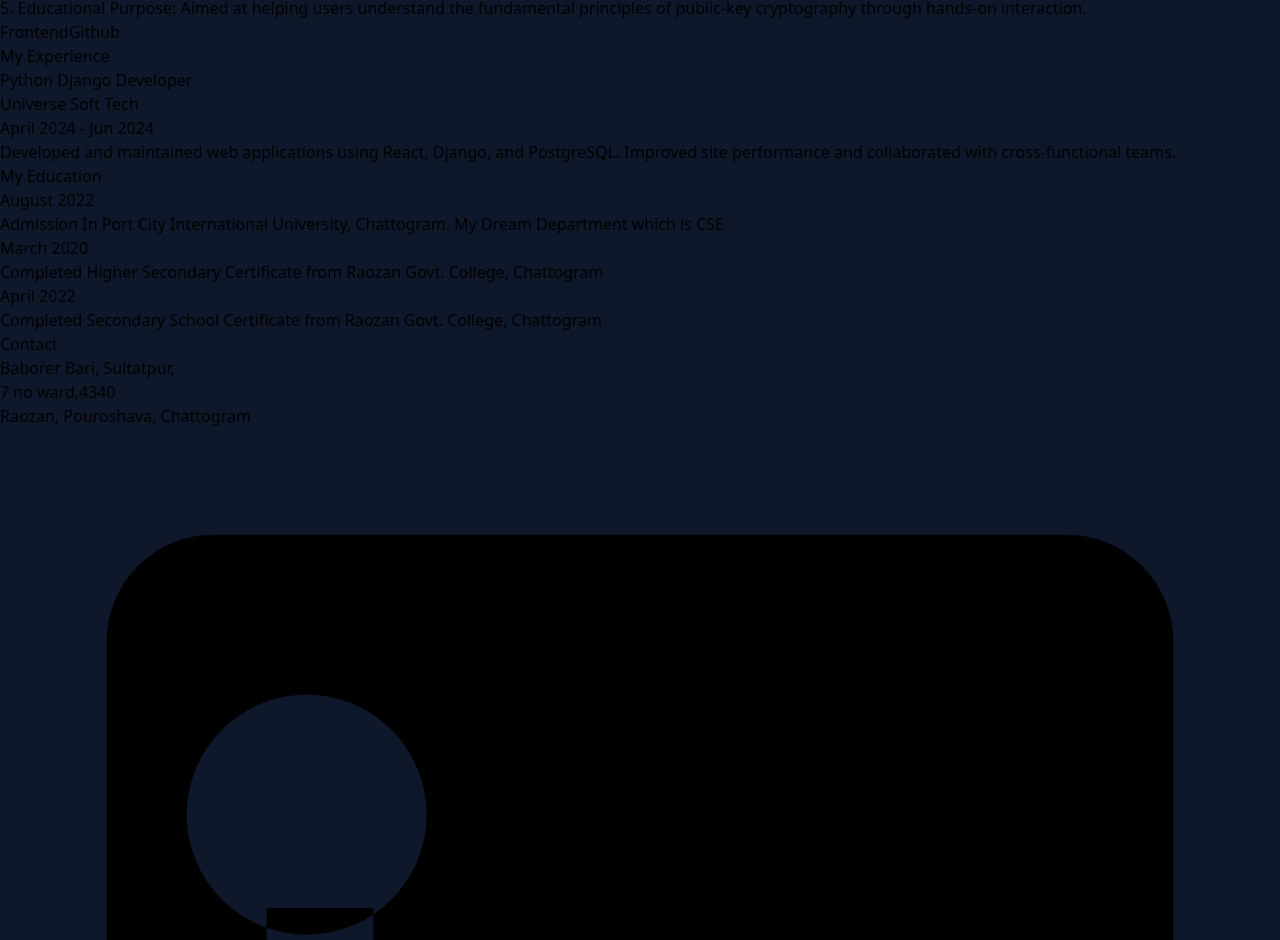
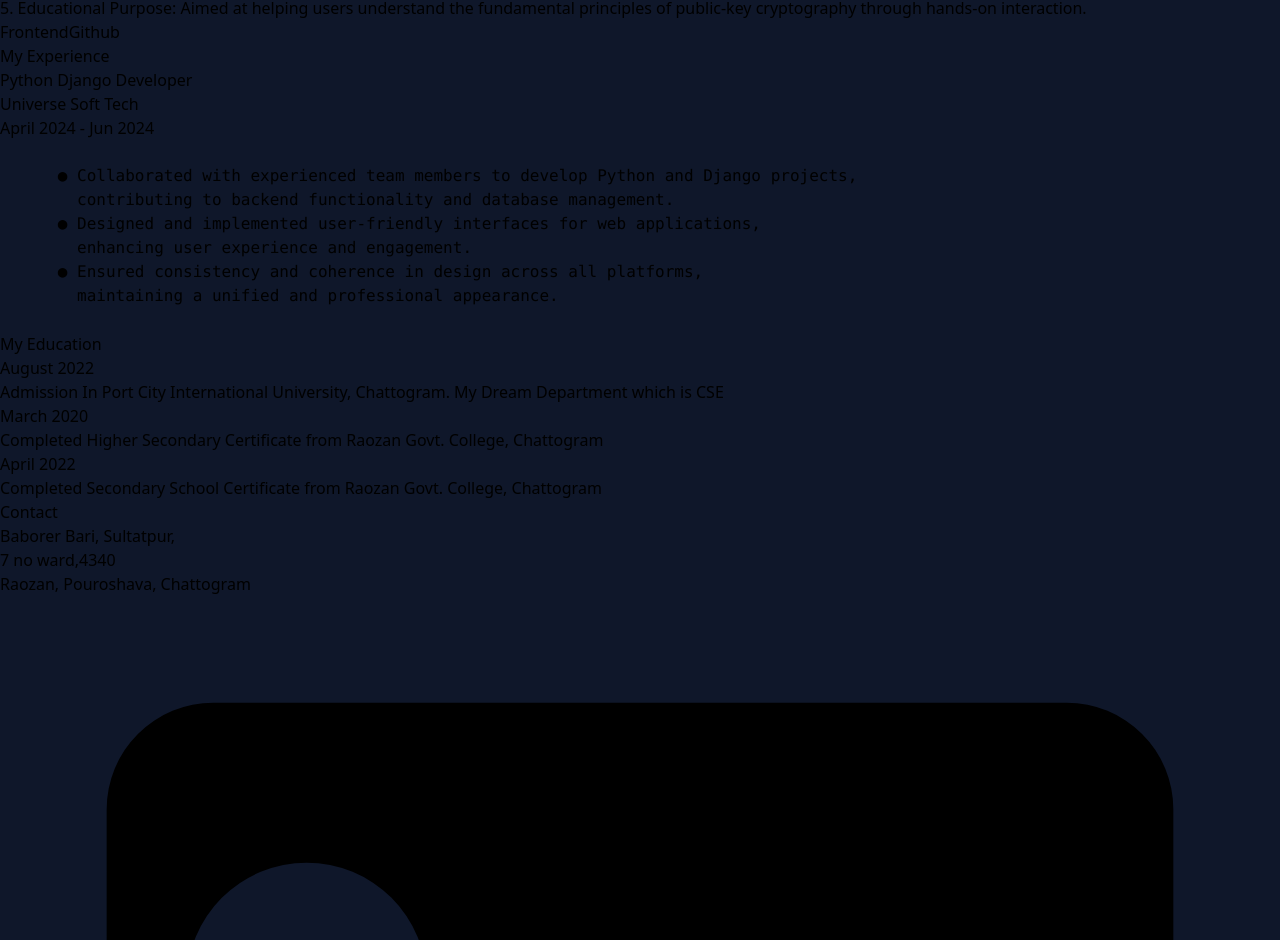
Before and after one commit to manisulislam/anis_portfolio_update, a React (Vite) app: page / in a window 1280 px wide. Shown: the part 4894-5834 px from the top of the page. Built offline with nearby package versions, Linux system fonts and the light colour scheme.

Commit message:
update experience section

```diff
--- a/src/components/Experience/Experience.jsx
+++ b/src/components/Experience/Experience.jsx
@@ -3,7 +3,15 @@ const experiences = [
     company: 'Universe Soft Tech',
     role: 'Python Django Developer',
     duration: 'April 2024 - Jun 2024',
-      description: 'Developed and maintained web applications using React, Django, and PostgreSQL. Improved site performance and collaborated with cross-functional teams.',
+    description: `
+      ● Collaborated with experienced team members to develop Python and Django projects,
+        contributing to backend functionality and database management.
+      ● Designed and implemented user-friendly interfaces for web applications,
+        enhancing user experience and engagement.
+      ● Ensured consistency and coherence in design across all platforms,
+        maintaining a unified and professional appearance.
+      `
+
   }
   // Add more experiences as needed
 ];
@@ -31,7 +39,7 @@ const Experience = () => {
                   {experience.duration}
                 </span>
               </div>
-              <p className="mt-4 text-gray-700">{experience.description}</p>
+              <pre className=" text-gray-700">{experience.description}</pre>
             </div>
           ))}
         </div>
```
Lines whose indentation alone changed are shown as unchanged.
